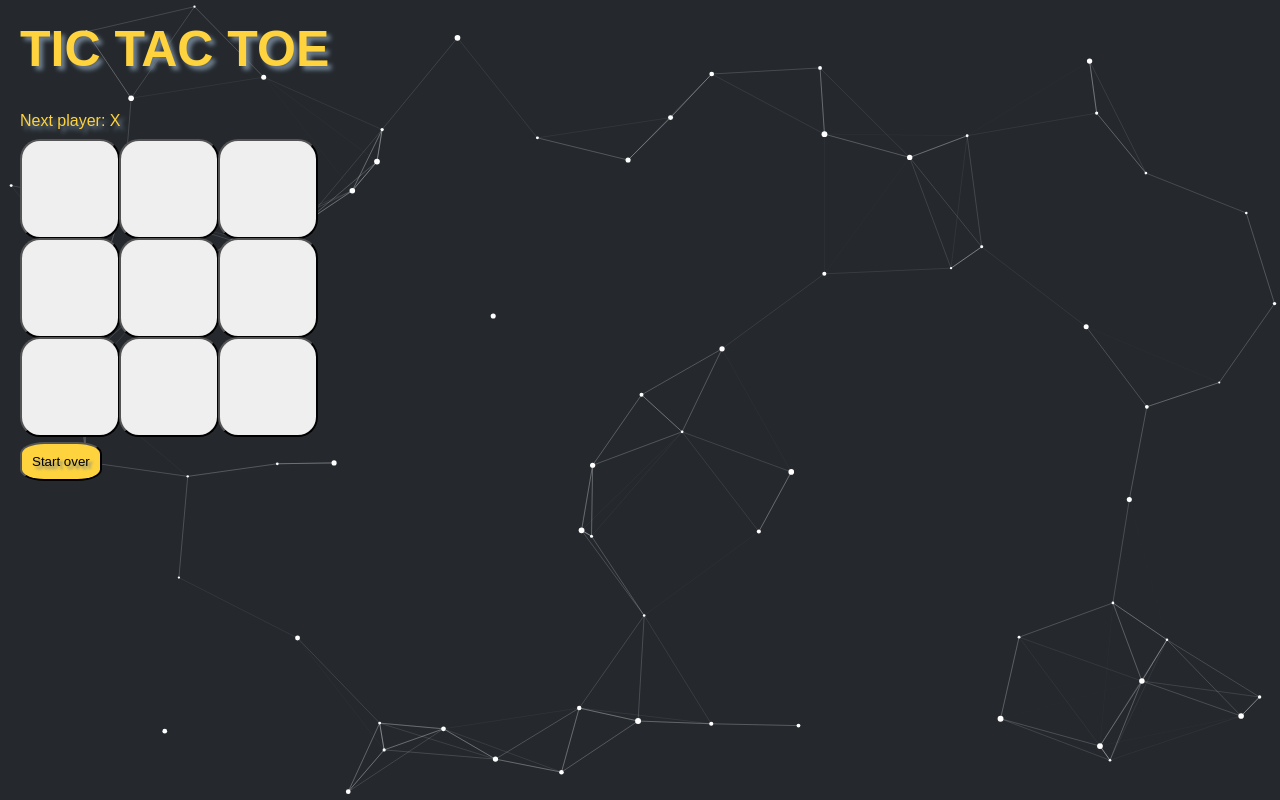
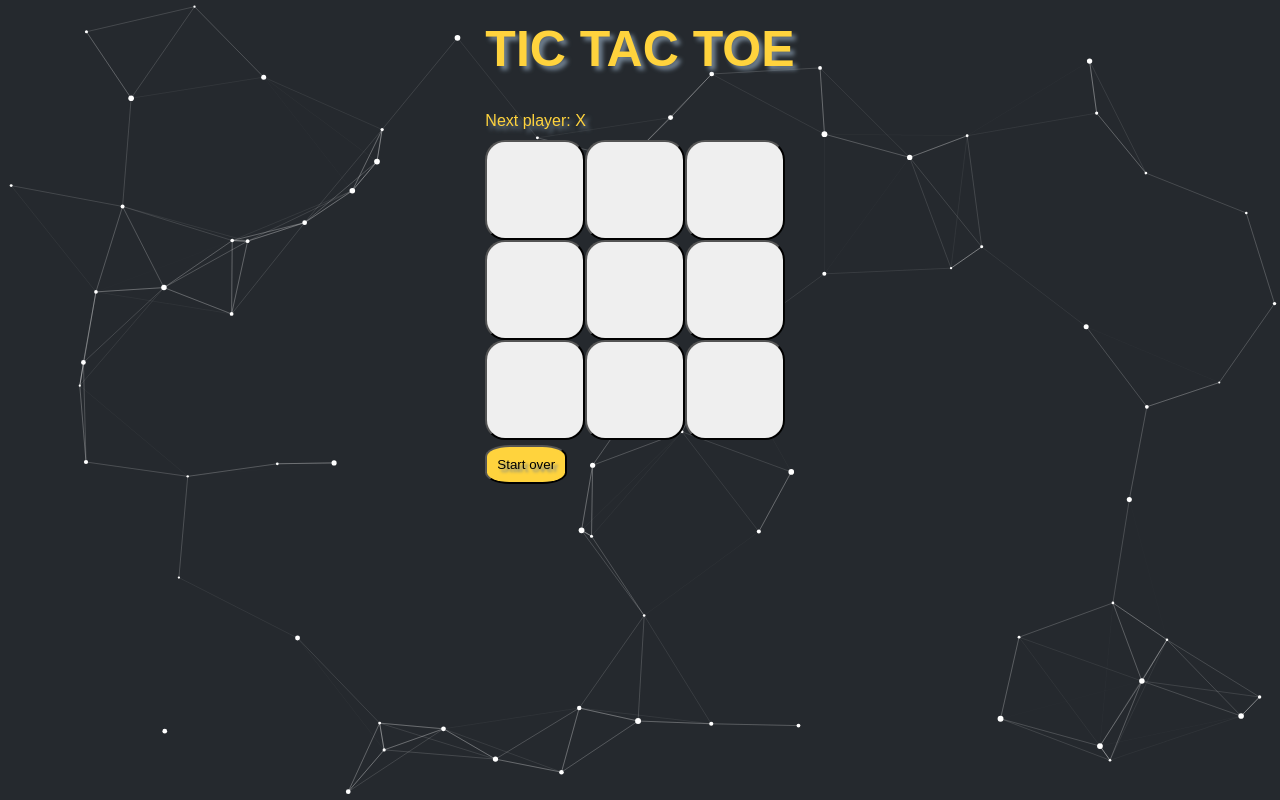
Before and after one commit to datcord/tictactoe, a React (Vite) app: page / in a window 1280 px wide. Built offline with nearby package versions, Linux system fonts and the light colour scheme.

Commit message:
css cleanup

```diff
--- a/src/App.css
+++ b/src/App.css
@@ -4,8 +4,9 @@
 }
 body {
   font-family: sans-serif;
+  align-content: center;
   margin: 20px;
-  padding: 0;
+  justify-items: center;
   background-color: #25292e;
 }
 
@@ -24,14 +25,11 @@ h1 {
   line-height: 100px;
   height: 100px;
   border-radius: 20%;
-  margin-right: -1px;
-  margin-top: -1px;
-  padding: 0;
   text-align: center;
   width: 100px;
 }
 
-.board-row:after {
+.board-row {
   clear: both;
   content: '';
   display: table;
```
